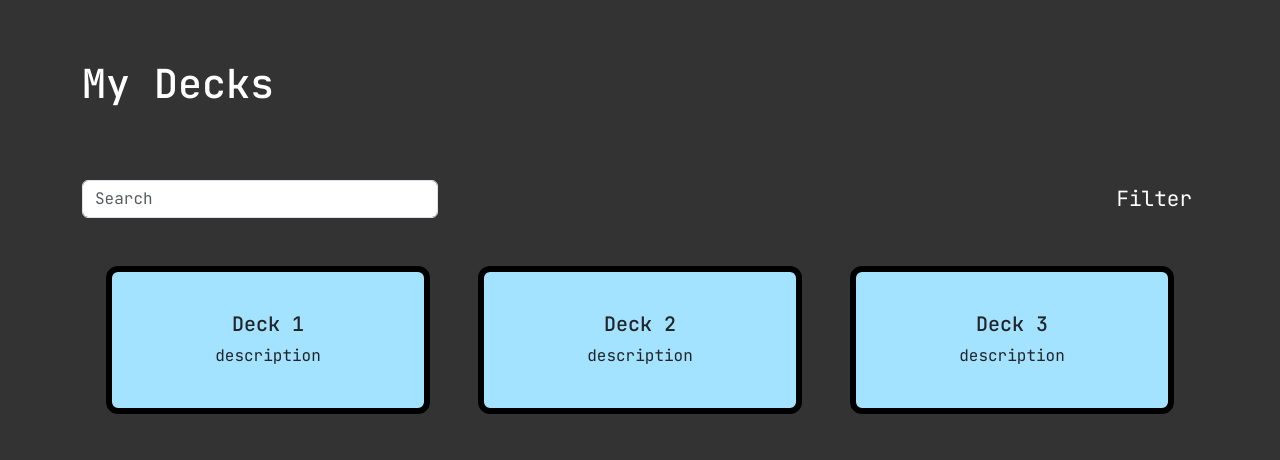
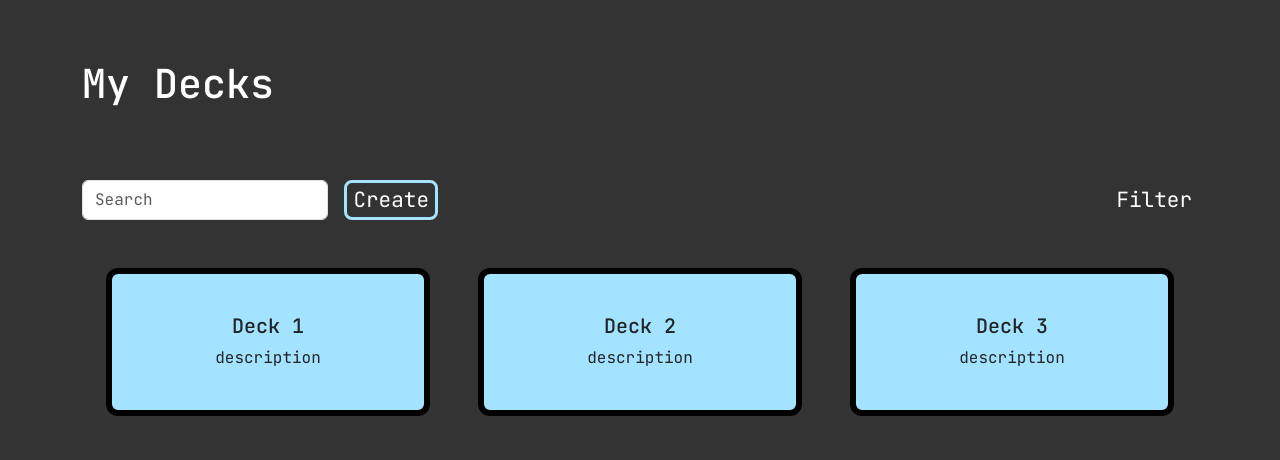
Before and after one commit to JovanniRodriguez/flashcardProject, a Django app: template flashdeck/templates/flashdeck/myDecks.html in a window 1280 px wide. Shown: the part 92-552 px from the top of the page. Run offline with Django 3.2, Linux system fonts and the light colour scheme; the template is opened without the code that fills it, so the values that code supplies are empty.

Commit message:
added create new decks button on my-decks page

```diff
--- a/flashdeck/static/flashdeck/css/styles.css
+++ b/flashdeck/static/flashdeck/css/styles.css
@@ -127,6 +127,18 @@ form a:hover{
 #filterButton:hover{
     color: #A4E3FF;
 }
+
+/* create deck button */
+#createDeckButton{
+    font-size: 21px !important;
+    border: 3px solid #A4E3FF;
+    background-color: transparent !important;
+    color: #FFFFFF;
+    border-radius: 8px;
+}
+#createDeckButton:hover{
+    background-color: #A4E3FF !important;
+}
 /* Cards */
 .card-group .card{
     background-color: #A4E3FF;
--- a/flashdeck/templates/flashdeck/myDecks.html
+++ b/flashdeck/templates/flashdeck/myDecks.html
@@ -74,8 +74,9 @@
   <!-- search / filter -->
   <div class="container mt-2 pt-5">
     <div class="row mt-2">
-      <div class="col-4 text-white"> <!-- searchbar -->
-        <input type="text" class="form-control" placeholder="Search">
+      <div class="col-4 text-white d-flex"> <!-- searchbar -->
+        <input type="text" class="form-control me-3" placeholder="Search">
+        <button id="createDeckButton">Create</button>
       </div>
 
       <div class="col"></div> <!-- spacing -->
```
